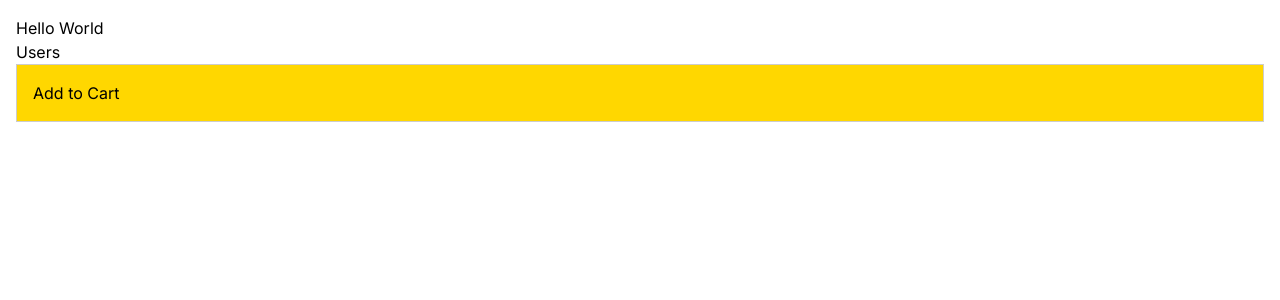
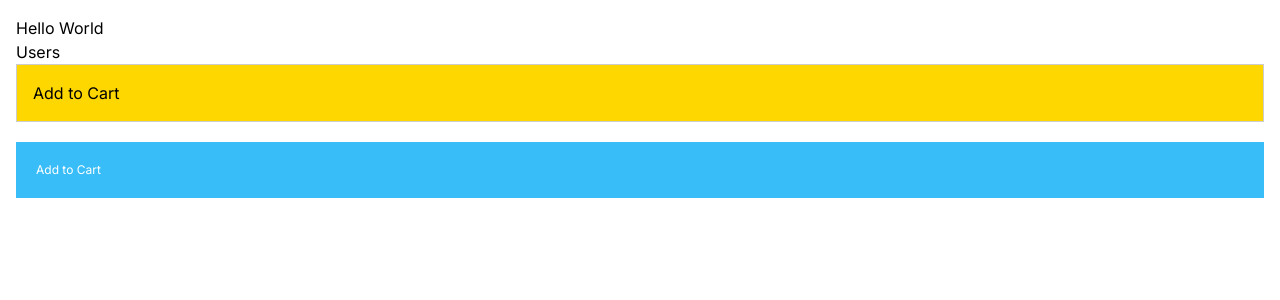
Before and after one commit to poype/Frontend, a Next.js app in the folder next/: page / in a window 1280 px wide. Shown: the top 300 px of the page. Built offline with nearby package versions, Linux system fonts and the light colour scheme.

Commit message:
Tailwind CSS

```diff
--- a/next/app/components/ProductCard.tsx
+++ b/next/app/components/ProductCard.tsx
@@ -1,15 +1,19 @@
-"use client"
+"use client";
 
 import React from "react";
-import styles from "./ProductCard.module.css"
+import styles from "./ProductCard.module.css";
 
 const ProductCard = () => {
   return (
-    <div className={styles.cardContainer}>
-      <button onClick={() => console.log('Click')}>Add to Cart</button>
-    </div>
-  )
-
+    <>
+      <div className={styles.cardContainer}>
+        <button onClick={() => console.log("Click")}>Add to Cart</button>
+      </div>
+      <div className="p-5 my-5 bg-sky-400 text-white text-xs hover:bg-sky-500">
+        <button onClick={() => console.log("Click 2222")}>Add to Cart</button>
+      </div>
+    </>
+  );
 };
 
 export default ProductCard;
```
